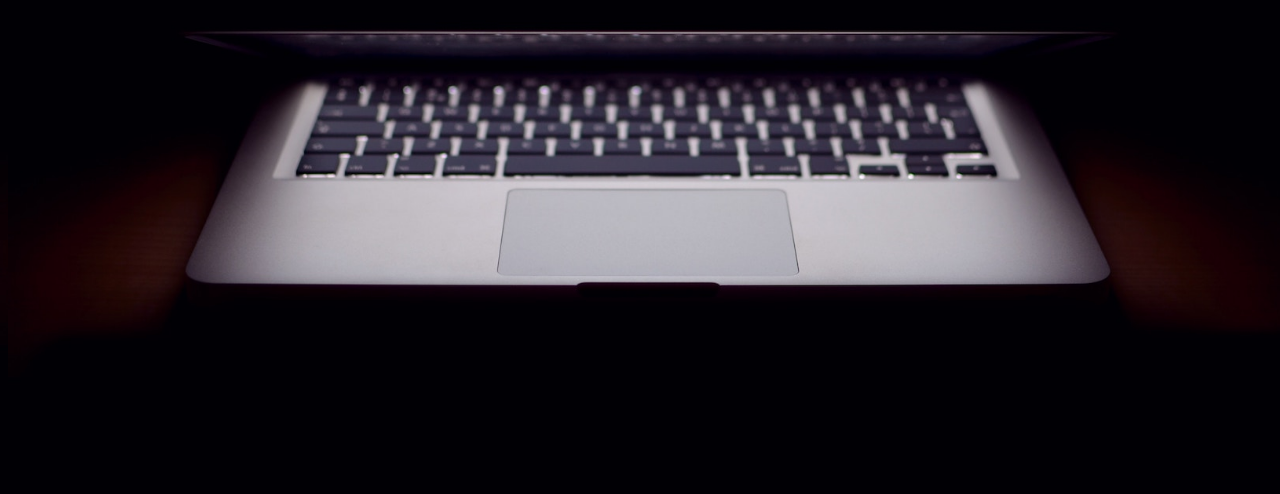
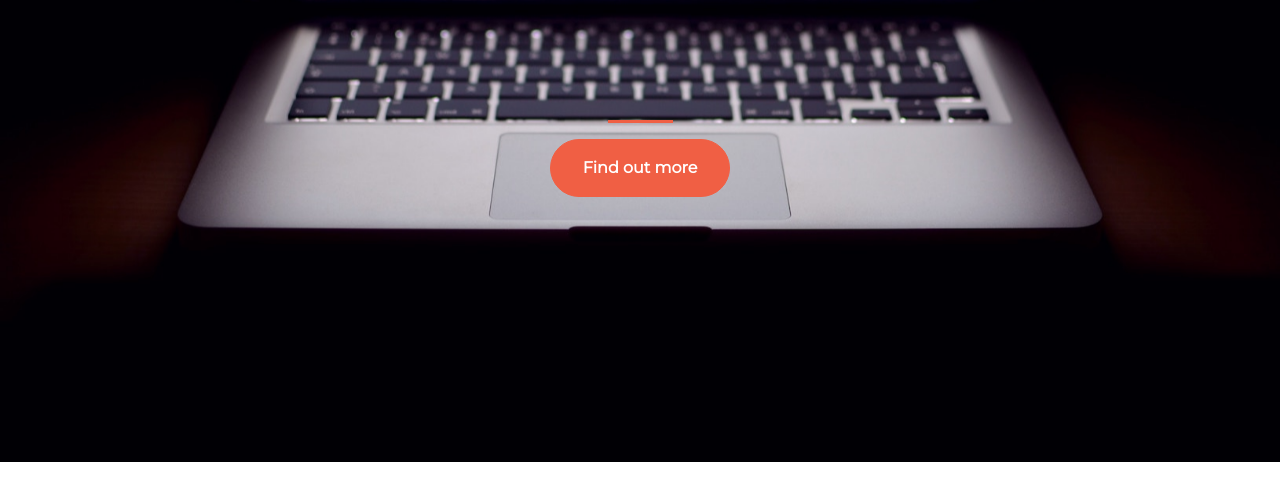
Before and after one commit to jakepogo/mastery-startup, a plain HTML site: page index.html in a window 1280 px wide. Shown: the part 338-832 px from the top of the page. After the commit the page ends 800 px from the top, so only its background shows below. Drawn offline with Linux system fonts and the light colour scheme; the site is published under a folder, as on GitHub Pages, so addresses that start at the root find nothing.

Commit message:
Update index.html

```diff
--- a/index.html
+++ b/index.html
@@ -11,7 +11,7 @@
         <link href="https://fonts.googleapis.com/css?family=Montserrat" rel="stylesheet">
 
         <!-- Bootstrap CSS from a CDN. This way you don't have to include the bootstrap file yourself -->
-        <link rel="stylesheet" href="/bootstrap-4.3.1-dist/css/bootstrap.min.css" crossorigin="anonymous">
+        <link rel="stylesheet" href="bootstrap-4.3.1-dist/css/bootstrap.min.css" crossorigin="anonymous">
 
         <!-- Your own stylesheet -->
         <link rel="stylesheet" type="text/css" href="styles/style.css">
```
